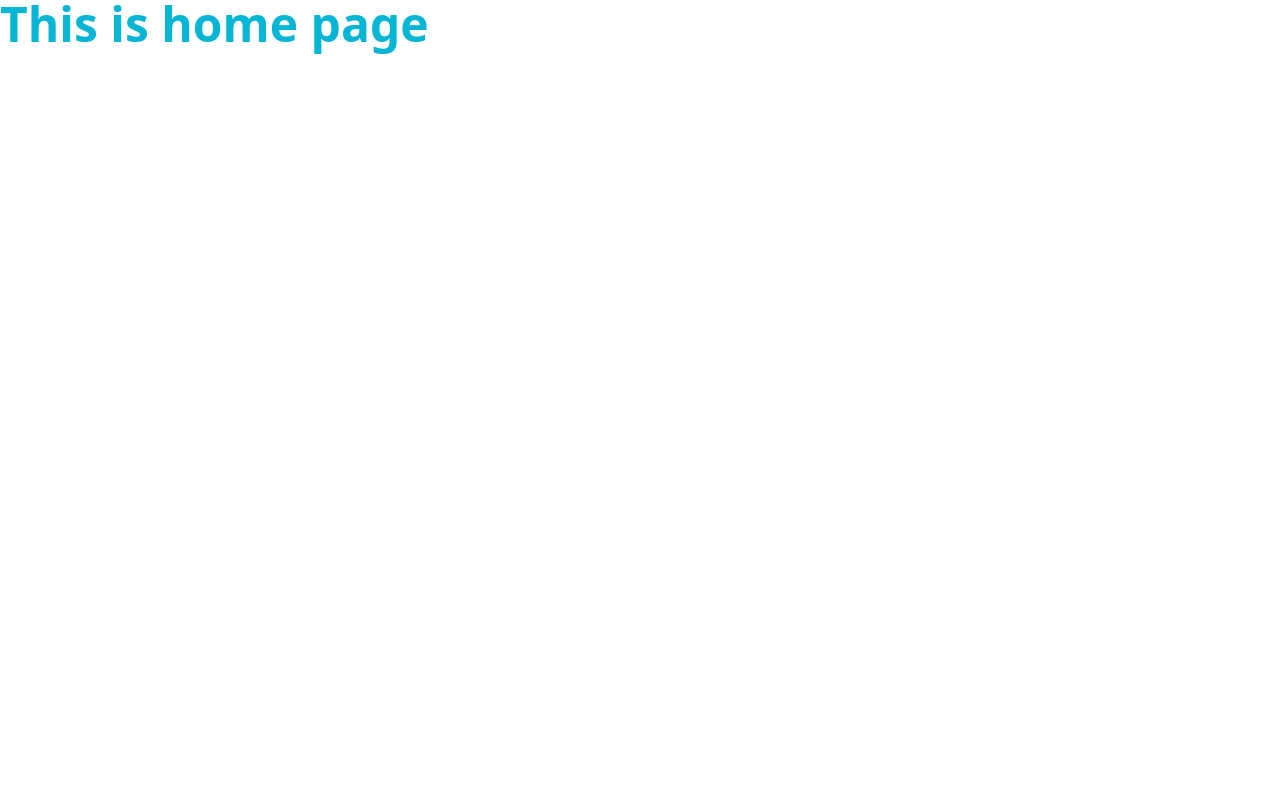
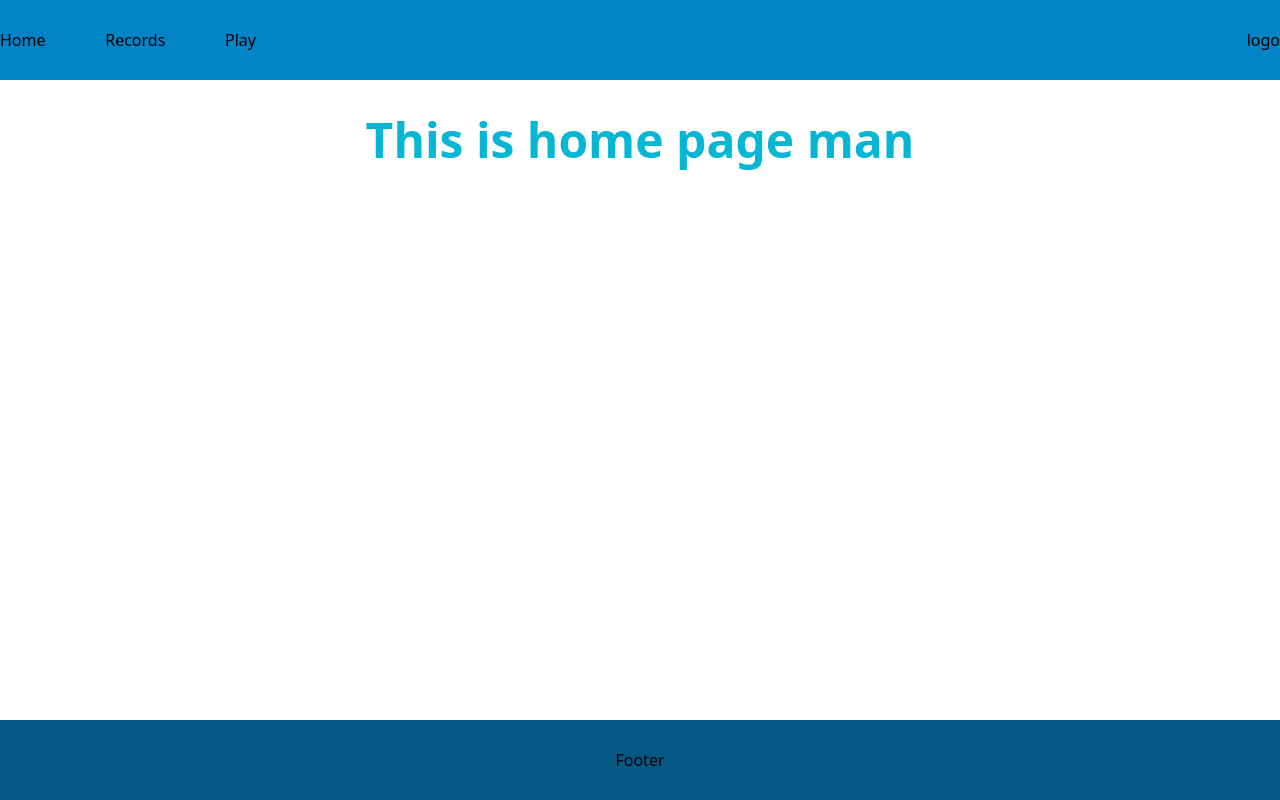
Before and after one commit to GiorgiMazm/Quiz, a Nuxt app: page / in a window 1280 px wide. Built offline with nearby package versions, Linux system fonts and the light colour scheme.

Commit message:
added header, footer, basic structure

```diff
--- a/app.vue
+++ /dev/null
@@ -1,5 +0,0 @@
-<template>
-  <div>
-    <NuxtPage/>
-  </div>
-</template>
--- a/nuxt.config.ts
+++ b/nuxt.config.ts
@@ -1,8 +1,8 @@
 // https://nuxt.com/docs/api/configuration/nuxt-config
 export default defineNuxtConfig({
-    modules: [
-        '@nuxtjs/tailwindcss'
-    ],
-    serverDir: "server/",
-    srcDir: "src/",
-})
+  modules: ["@nuxtjs/tailwindcss"],
+  // @ts-ignore
+  buildModules: ["@nuxt/typescript-build"],
+  serverDir: "server/",
+  srcDir: "src/",
+});
--- /dev/null
+++ b/src/app.vue
@@ -0,0 +1,7 @@
+<template>
+  <div>
+    <AppHeader />
+    <NuxtPage />
+    <AppFooter />
+  </div>
+</template>
--- /dev/null
+++ b/src/components/AppFooter.vue
@@ -0,0 +1,11 @@
+<script setup lang="ts"></script>
+
+<template>
+  <div>
+    <footer
+      class="bg-sky-800 h-[10vh] flex items-center text-center capitalize"
+    >
+      <div class="container mx-auto">footer</div>
+    </footer>
+  </div>
+</template>
--- /dev/null
+++ b/src/components/AppHeader.vue
@@ -0,0 +1,20 @@
+<script setup lang="ts"></script>
+
+<template>
+  <div>
+    <header class="bg-sky-600 h-[10vh] flex items-center">
+      <div class="container mx-auto">
+        <nav class="flex justify-between">
+          <ul class="flex w-1/5 justify-between">
+            <li class="cursor-pointer hover:text-cyan-500">Home</li>
+            <li class="cursor-pointer hover:text-cyan-500">Records</li>
+            <li class="cursor-pointer hover:text-cyan-500">Play</li>
+          </ul>
+          logo
+        </nav>
+      </div>
+    </header>
+  </div>
+</template>
+
+<style scoped></style>
--- a/src/pages/index.vue
+++ b/src/pages/index.vue
@@ -1,9 +1,11 @@
-<script setup lang="ts">
-
-</script>
+<script setup lang="ts"></script>
 
 <template>
-<div class="font-bold text-5xl text-cyan-500">
-    This is home page
-</div>
+  <div class="h-[80vh]">
+    <div class="mx-auto container text-center">
+      <h1 class="font-bold text-5xl text-cyan-500 pt-9">
+        This is home page man
+      </h1>
+    </div>
+  </div>
 </template>
```
Also changed, not shown: package.json (+7 -3 lines), 1 other file (tests, documents, lock files or other folders).
